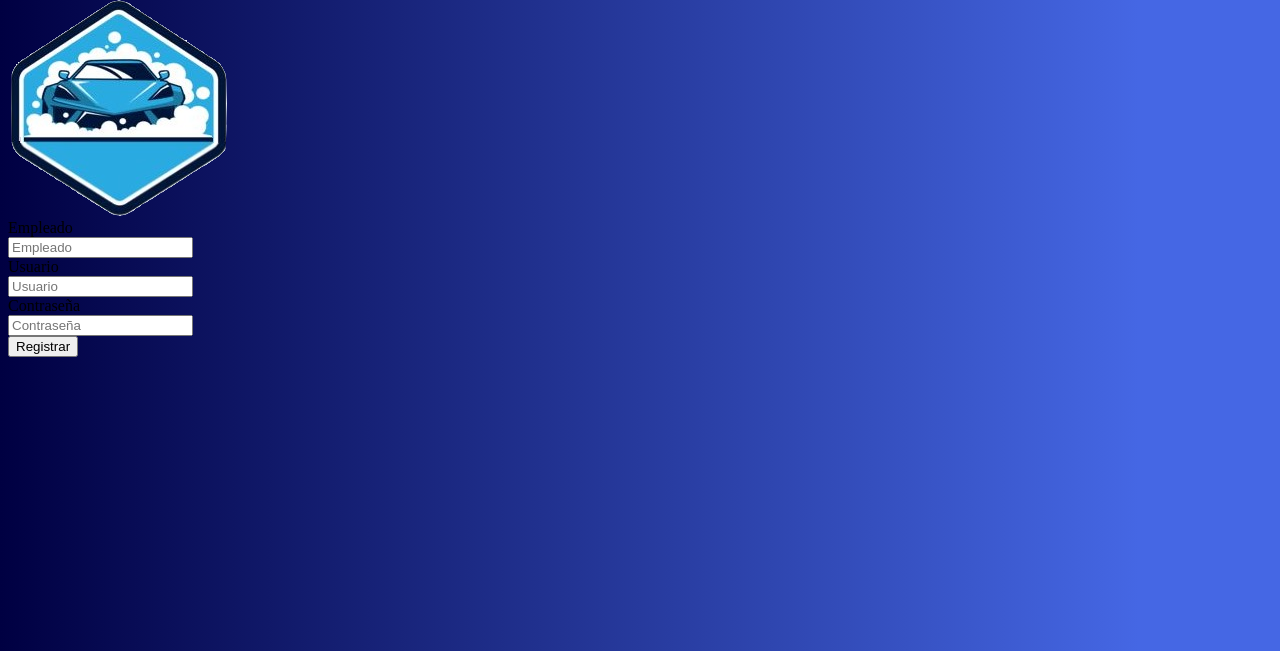
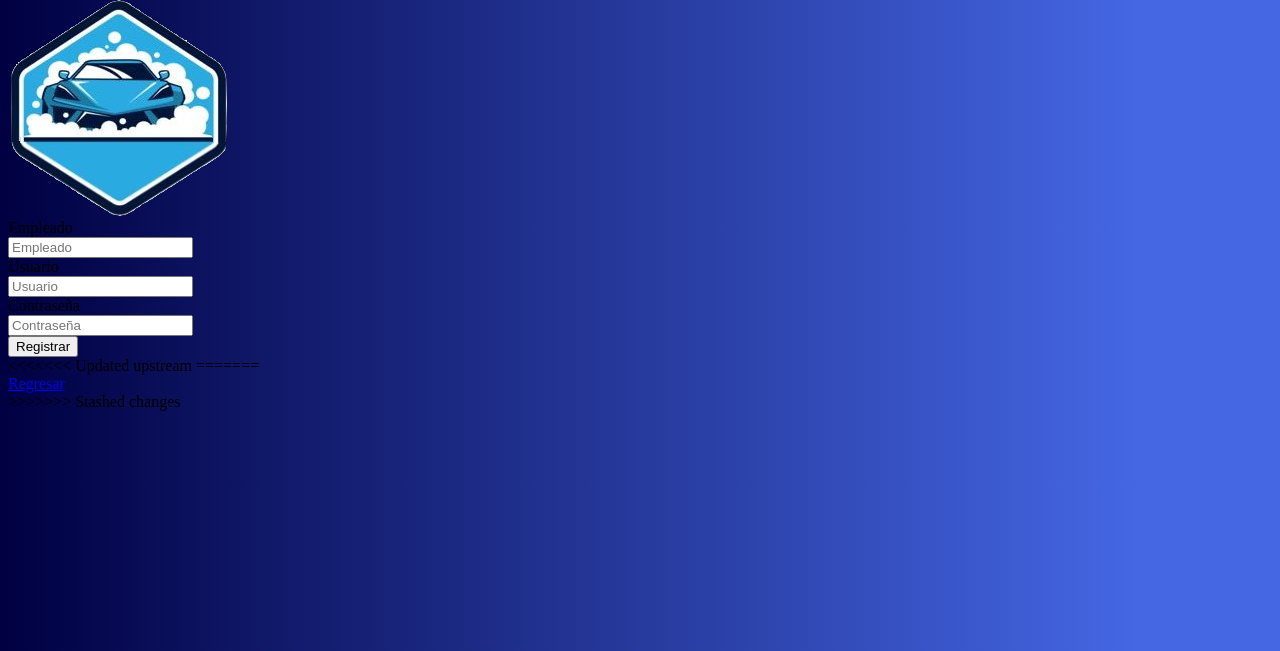
Before and after one commit to LeoNardoz333/Autolavado, a PHP site: page /view/rusuarios.view.php in a window 1280 px wide. Shown: the part 27-678 px from the top of the page. Run offline with PHP 8.4, Linux system fonts and the light colour scheme.

Commit message:
Correccion de errores

```diff
--- a/Proyecto/view/Menu.view.php
+++ b/Proyecto/view/Menu.view.php
@@ -167,7 +167,6 @@ body {
     <path d="M19.0068 17C19.0068 18.1046 18.1114 19 17.0068 19C15.9022 19 15.0068 18.1046 15.0068 17C15.0068 15.8954 15.9022 15 17.0068 15C18.1114 15 19.0068 15.8954 19.0068 17Z" stroke="currentColor" stroke-width="1.5" />
     <path d="M2.00686 10H18.0069M2.00686 10C2.00686 10.78 1.98687 13.04 2.01085 15.26C2.04682 15.98 2.16673 16.58 5.00857 17M2.00686 10C2.22269 8.26 3.16197 6.2 3.64161 5.42M9.00686 10V5M14.997 17H9.00152M2.02284 5H12.2391C12.2391 5 12.7786 5 13.2583 5.048C14.1576 5.132 14.913 5.54 15.6684 6.56C16.4683 7.64 17.0834 9.008 17.8987 9.74C19.2537 10.9564 21.8318 10.58 21.9756 13.16C22.0116 14.48 22.0116 15.92 21.9517 16.16C21.8554 16.8667 21.3105 16.9821 20.6327 17C20.0444 17.0156 19.3353 16.9721 18.9899 17" stroke="currentColor" stroke-width="1.5" stroke-linecap="round" />
 </svg>
-                    <!-- <svg  xmlns="http://www.w3.org/2000/svg"  width="24"  height="24"  viewBox="0 0 24 24"  fill="none"  stroke="currentColor"  stroke-width="2"  stroke-linecap="round"  stroke-linejoin="round"  class="icon icon-tabler icons-tabler-outline icon-tabler-heartbeat"><path stroke="none" d="M0 0h24v24H0z" fill="none"/><path d="M19.5 13.572l-7.5 7.428l-2.896 -2.868m-6.117 -8.104a5 5 0 0 1 9.013 -3.022a5 5 0 1 1 7.5 6.572" /><path d="M3 13h2l2 3l2 -6l1 3h3" /></svg> -->
                     Registro Clientes
                 </a>
             </li>
--- a/Proyecto/view/gusuarios.view.php
+++ b/Proyecto/view/gusuarios.view.php
@@ -7,10 +7,10 @@
 <body class="fondoAdm">
 <div class="row">
     <div class="col-6" id="x">
-        <form method="post" action="rusuarios">
+        <form method="post" action="gusuarios">
             Empleado <input type="text" name="name" placeholder="Nombre Empleado" class="form-control">
             Usuario <input type="text" name="username" placeholder="Nombre de Usuario" class="form-control">
-            Contraseña <input type="number" name="pass" placeholder="Contraseña" class="form-control">
+            Contraseña <input type="password" name="pass" placeholder="Contraseña" class="form-control">
 <div class="mt-1">
   <label>Permisos</label>
   <select class="form-select" name ="permisos">
--- a/Proyecto/view/rusuarios.view.php
+++ b/Proyecto/view/rusuarios.view.php
@@ -58,6 +58,12 @@
 						<div class="form-group ">
 							<button type="submit" class="btn btn-primary btn-lg mt-3">Registrar</button>
 						</div>
+<<<<<<< Updated upstream
+=======
+						<div class="form-group">
+							<a href="login" class="btn btn-danger btn-lg mt-3">Regresar</a>
+						</div>
+>>>>>>> Stashed changes
         </form>
     </div>
     <div class="col-6">
```
